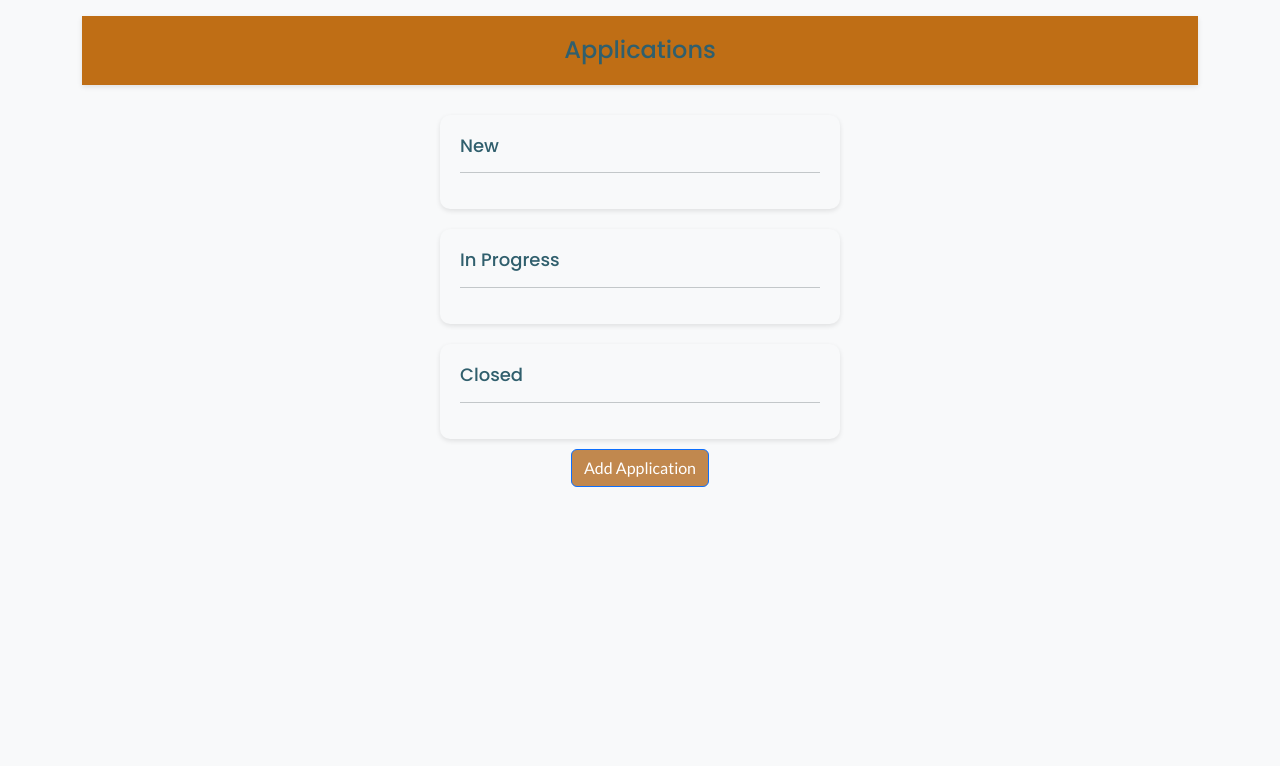
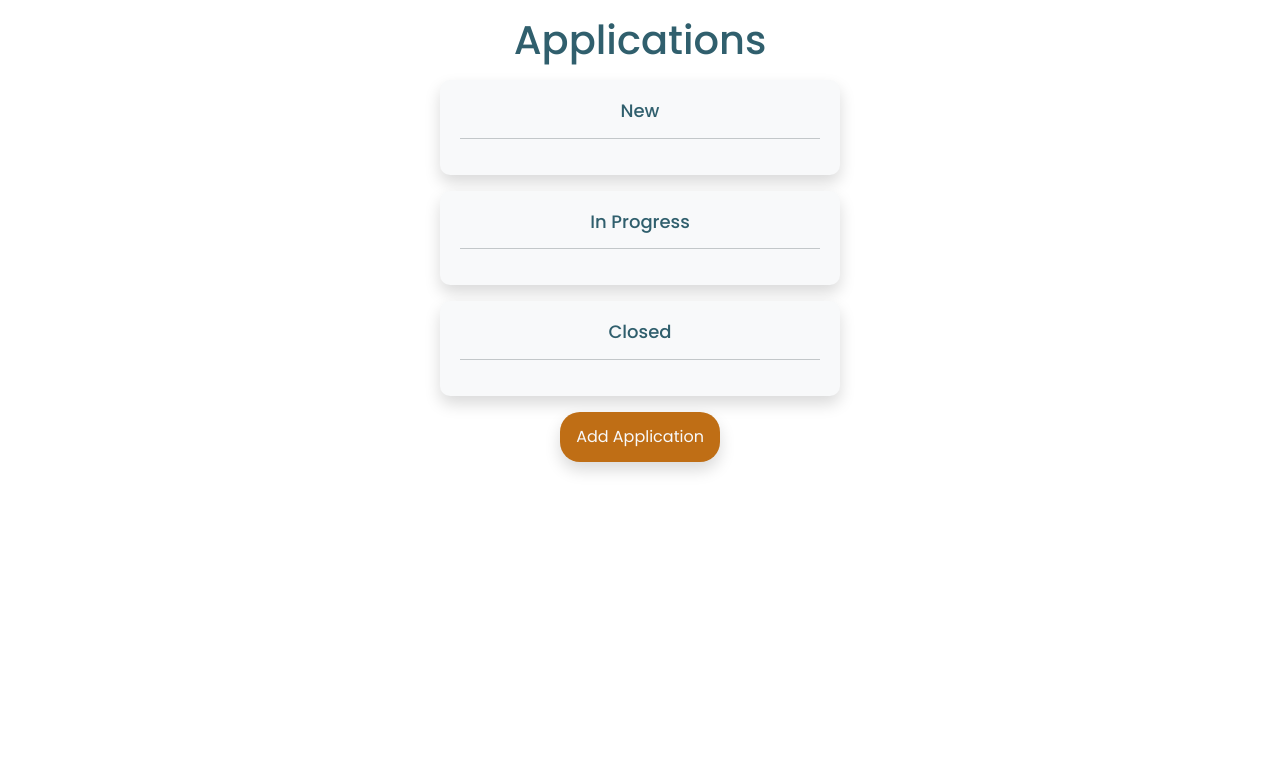
Before and after one commit to Tamas-Gavlider/2410-hackhaton-team5, a Django app: page /job_applications/ in a window 1280 px wide. Shown: the part 165-931 px from the top of the page. Run offline with Django 5.2, Linux system fonts and the light colour scheme; the visitor is signed in with stand-in values (Sample User, id 1); data that the repository does not hold is empty; some libraries are stand-ins or nearby versions.

Commit message:
style: add styling to job applications kanban board to suit project style

```diff
--- a/job_applications/templates/job_applications/job_applications.html
+++ b/job_applications/templates/job_applications/job_applications.html
@@ -2,11 +2,12 @@
 {% extends "base.html" %}
 {% load static %}
 {% block content %}
-<div class="head">
+<div class="container">
+  <div class="row">
+    <div class="col-md-12 col-lg-10 col-xl-8 text-center mx-auto mb-2">
       <h1>Applications</h1>
-</div>
     <div class="board">
-  <div class="column" id="newApp" ondrop="drop(event, 'newApp')" ondragover="allowDrop(event)">
+      <div class="column shadow my-2" id="newApp" ondrop="drop(event, 'newApp')" ondragover="allowDrop(event)">
         <h2>New</h2>
         <hr>
         <div class="task-container">
@@ -21,7 +22,7 @@
         </div>
       </div>
 
-  <div class="column" id="in-progress" ondrop="drop(event, 'in-progress')" ondragover="allowDrop(event)">
+      <div class="column shadow my-2" id="in-progress" ondrop="drop(event, 'in-progress')" ondragover="allowDrop(event)">
         <h2>In Progress</h2>
         <hr>
         <div class="task-container">
@@ -36,7 +37,7 @@
         </div>
       </div>
 
-  <div class="column" id="done" ondrop="drop(event, 'done')" ondragover="allowDrop(event)">
+      <div class="column shadow my-2" id="done" ondrop="drop(event, 'done')" ondragover="allowDrop(event)">
         <h2>Closed</h2>
         <hr>
         <div class="task-container">
@@ -50,9 +51,12 @@
           {% endfor %}
         </div>
       </div>
-  <button type="button" class="btn btn-primary" data-bs-toggle="modal" data-bs-target="#taskModal">
+      <button type="button" class="primary-btn button shadow mt-2 mb-3 btn" data-bs-toggle="modal" data-bs-target="#taskModal">
         Add Application
       </button>
+    </div>
+    </div>
+  </div>
 </div>
 
 
@@ -76,8 +80,8 @@
         </form>
       </div>
       <div class="modal-footer">
-        <button type="button" class="btn btn-secondary" data-bs-dismiss="modal">Close</button>
-        <button type="button" class="btn btn-primary" id="submitApp">Add Application</button>
+        <button type="button" class="secondary-btn button shadow mt-2 mb-3 btn" data-bs-dismiss="modal">Close</button>
+        <button type="button" class="primary-btn button shadow mt-2 mb-3 btn" id="submitApp">Add Application</button>
       </div>
     </div>
   </div>
--- a/static/css/base.css
+++ b/static/css/base.css
@@ -23,15 +23,18 @@ html {
 body {
   color: var(--charcoal);
   font-family: "Lato", serif;
+  margin: 0;
+  padding: 0;
 }
 
 main {
   min-height: calc(100vh - 50px);
 }
 
-h1, h2, h3,
+h1, h2, h3, h5,
 .logo-text,
-.form-label {
+.form-label,
+label {
   color: var(--dark-turqouise);
   font-family: "Poppins", serif;
 }
--- a/static/css/kanban.css
+++ b/static/css/kanban.css
@@ -1,24 +1,6 @@
 body {
-    background-color: #F8F9FA;
     margin: 0;
     padding: 0;
-}
-
-.head {
-    background-color: #BF6E15;
-    color: #F8F9FA;
-    display: flex;
-    align-items: center;
-    justify-content: center;
-    padding: 20px;
-    box-shadow:
-        0px 2px 5px rgba(0, 0, 0, 0.1);
-}
-
-
-.head h1 {
-    font-size: 24px;
-    margin: 0;
 }
 
 .board {
@@ -28,14 +10,12 @@ body {
     align-content: center;
     justify-content: center;
     align-items: center;
-    padding: 20px;
 }
 
 .column {
     width: calc(100% - 30px);
     max-width: 400px;
-    margin: 10px;
-    background-color: #F8F9FA;
+    background-color: var(--light-gray);
     border-radius: 10px;
     padding: 20px;
     box-shadow:
@@ -45,19 +25,18 @@ body {
 .column h2 {
     font-size: 18px;
     margin-bottom: 10px;
-    color: #305F6D;
 }
 
 .task-input {
     width: 60%;
     padding: 8px;
-    border: 1px solid #F8F9FA;
+    border: 1px solid var(--light-gray);
     border-radius: 5px;
     margin-bottom: 10px;
 }
 
 .task {
-    background-color: #F8F9FA;
+    background-color: var(--light-gray);
     padding: 10px;
     border-radius: 5px;
     margin-bottom: 10px;
@@ -69,39 +48,21 @@ body {
     cursor: pointer;
 }
 
-.btn-primary {
-    background-color: #C1884E;
-
-}
-
-#submitApp {
-    background-color: #C1884E;
-    border: none;
-    color: white;
-    text-align: center;
-    text-decoration: none;
-    display: inline-block;
-    font-size: 14px;
-    border-radius: 5px;
-    cursor: pointer;
-    transition: background-color 0.3s;
-}
-
 .add-task-btn:hover {
-    background-color: #C1884E;
+    background-color: var(--light-orange);
 }
 
 #newApp .task {
-    background-color:#C1884E;
+    background-color:var(--light-orange);
 }
 
 #in-progress .task {
-    background-color: #698C8E;
+    background-color: var(--light-turqouise);
 
 }
 
 #done .task {
-    background-color: #305F6D;
+    background-color: var(--dark-turqouise);
 
 }
 
@@ -109,7 +70,7 @@ body {
     display: flex;
     align-items: center;
     justify-content: space-between;
-    color: #F8F9FA;
+    color: var(--light-gray);
     border: 1px solid #ccc;
     border-radius: 5px;
     padding: 5px;
@@ -117,13 +78,20 @@ body {
     cursor: move;
 }
 
-.delete-btn {
-    float: right;
-    cursor: pointer;
-}
-
 .tasks-in-btn {
     display: flex;
     justify-content: space-around;
     margin-bottom: 3px;
 }
+
+.modal-header {
+    border-bottom: 1px solid var(--light-orange);
+}
+
+.modal-content {
+    background-color: var(--light-gray);
+}
+
+.modal-footer {
+    border-top: 1px solid var(--light-orange);
+}
```
Also changed, not shown: job_app_tracker/settings.py (+3 -4 lines). Lines whose indentation alone changed are shown as unchanged.
